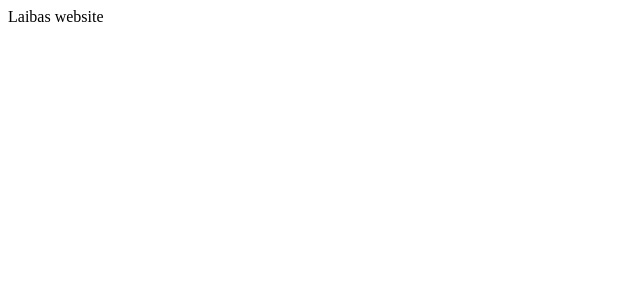
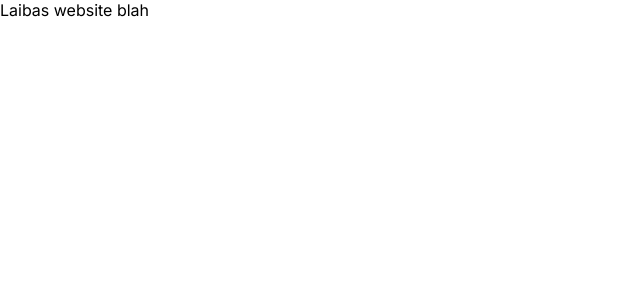
Before and after one commit to Layibaa/acp-final, a React (Create React App) app in the folder starter/: page / in a window 1280 px wide. Shown: the top 300 px of the page, without its empty margins (0-640 px from the left). Built offline with nearby package versions, Linux system fonts and the light colour scheme.

Commit message:
project setup complete

```diff
--- a/starter/public/index.html
+++ b/starter/public/index.html
@@ -11,7 +11,14 @@
     <link rel="preconnect" href="https://fonts.googleapis.com">
 <link rel="preconnect" href="https://fonts.gstatic.com" crossorigin>
 <link href="https://fonts.googleapis.com/css2?family=Inter:ital,opsz,wght@0,14..32,100..900;1,14..32,100..900&display=swap" rel="stylesheet">
-    <!--
+<style>
+  body {
+  font-family: "Inter", serif;
+  margin: 0;
+}
+
+</style>
+<!--
       manifest.json provides metadata used when your web app is installed on a
       user's mobile device or desktop. See https://developers.google.com/web/fundamentals/web-app-manifest/
     -->
--- a/starter/src/App.js
+++ b/starter/src/App.js
@@ -2,7 +2,7 @@ import "./App.css"
 function App() {
   return (
     <div className="App">
-        Laibas website
+        Laibas website blah
     </div>
   );
 }
```
Also changed, not shown: 1 other file (tests, documents, lock files or other folders).
